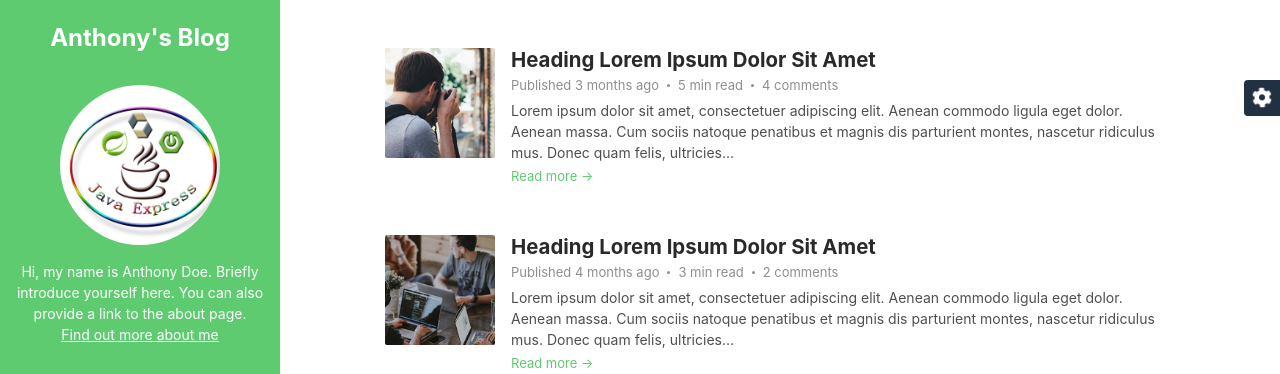
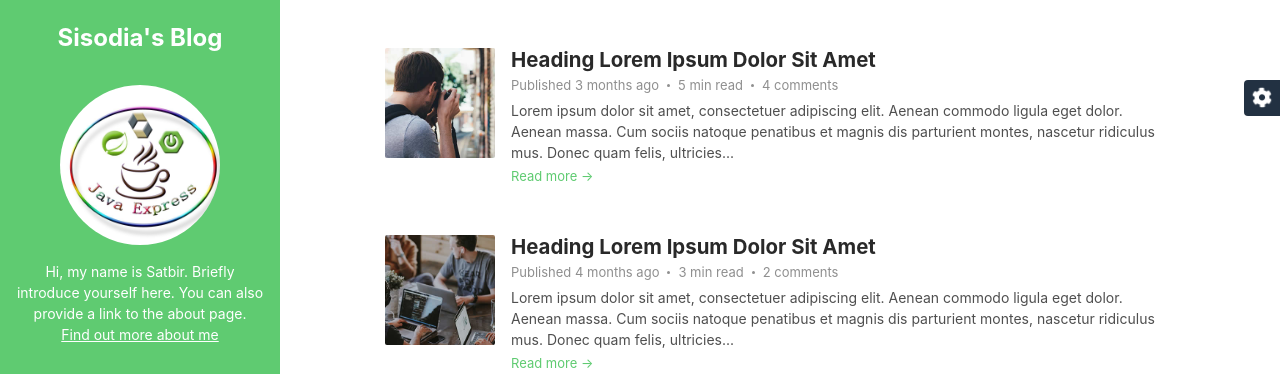
Before and after one commit to satbirsisodia/staticwebsitehosting, a plain HTML site: page blog-list.html in a window 1280 px wide. Shown: the top 374 px of the page. Drawn offline with Linux system fonts and the light colour scheme.

Commit message:
my third commit

```diff
--- a/blog-list.html
+++ b/blog-list.html
@@ -22,7 +22,7 @@
 <body>
 
     <header class="header text-center">
-	    <h1 class="blog-name pt-lg-4 mb-0"><a href="index.html">Anthony's Blog</a></h1>
+	    <h1 class="blog-name pt-lg-4 mb-0"><a href="index.html">Sisodia's Blog</a></h1>
 
 	    <nav class="navbar navbar-expand-lg navbar-dark" >
 
@@ -34,7 +34,7 @@
 				<div class="profile-section pt-3 pt-lg-0">
 				    <img class="profile-image mb-3 rounded-circle mx-auto" src="assets/images/profile.png" alt="image" >
 
-					<div class="bio mb-3">Hi, my name is Anthony Doe. Briefly introduce yourself here. You can also provide a link to the about page.<br><a href="about.html">Find out more about me</a></div><!--//bio-->
+					<div class="bio mb-3">Hi, my name is Satbir. Briefly introduce yourself here. You can also provide a link to the about page.<br><a href="about.html">Find out more about me</a></div><!--//bio-->
 					<ul class="social-list list-inline py-3 mx-auto">
 			            <li class="list-inline-item"><a href="#"><i class="fab fa-twitter fa-fw"></i></a></li>
 			            <li class="list-inline-item"><a href="#"><i class="fab fa-linkedin-in fa-fw"></i></a></li>
```
Also changed, not shown: blog-post.html (+3 -2 lines), index.html (+1 -1 lines).
